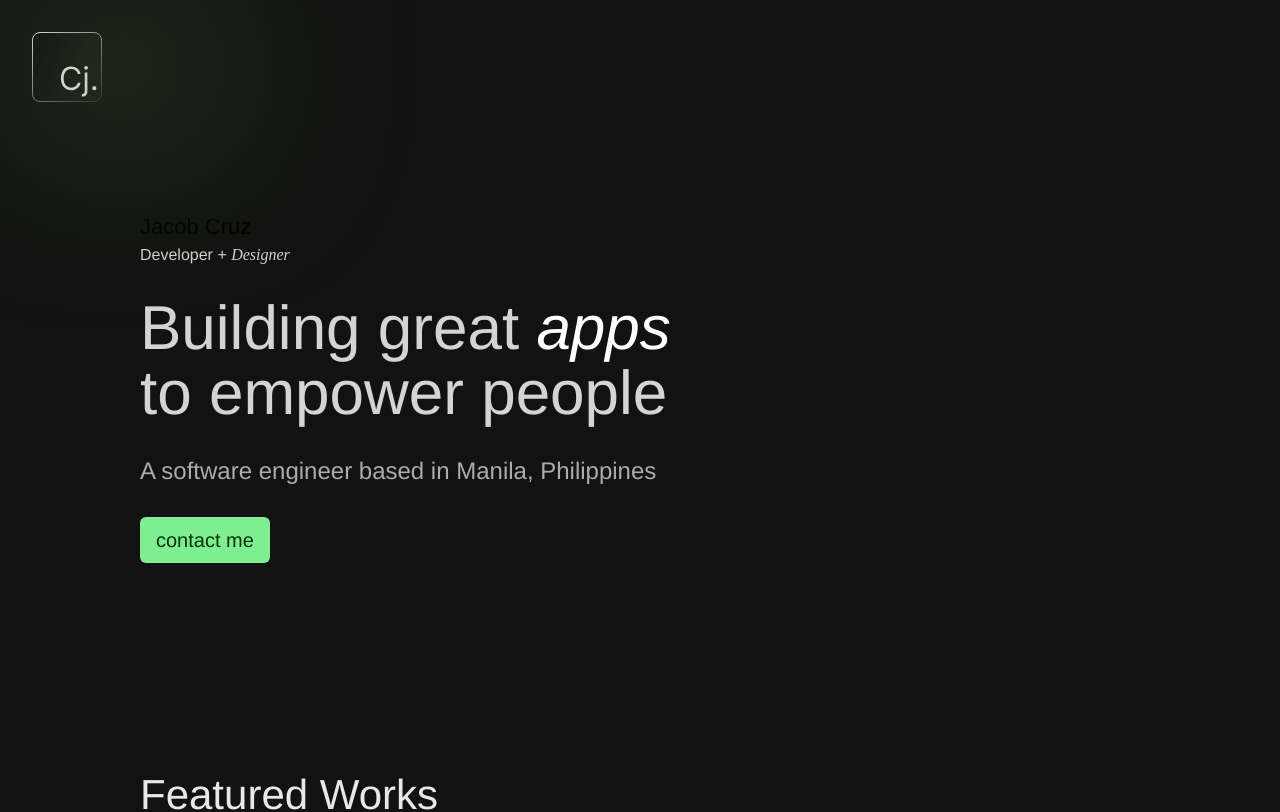
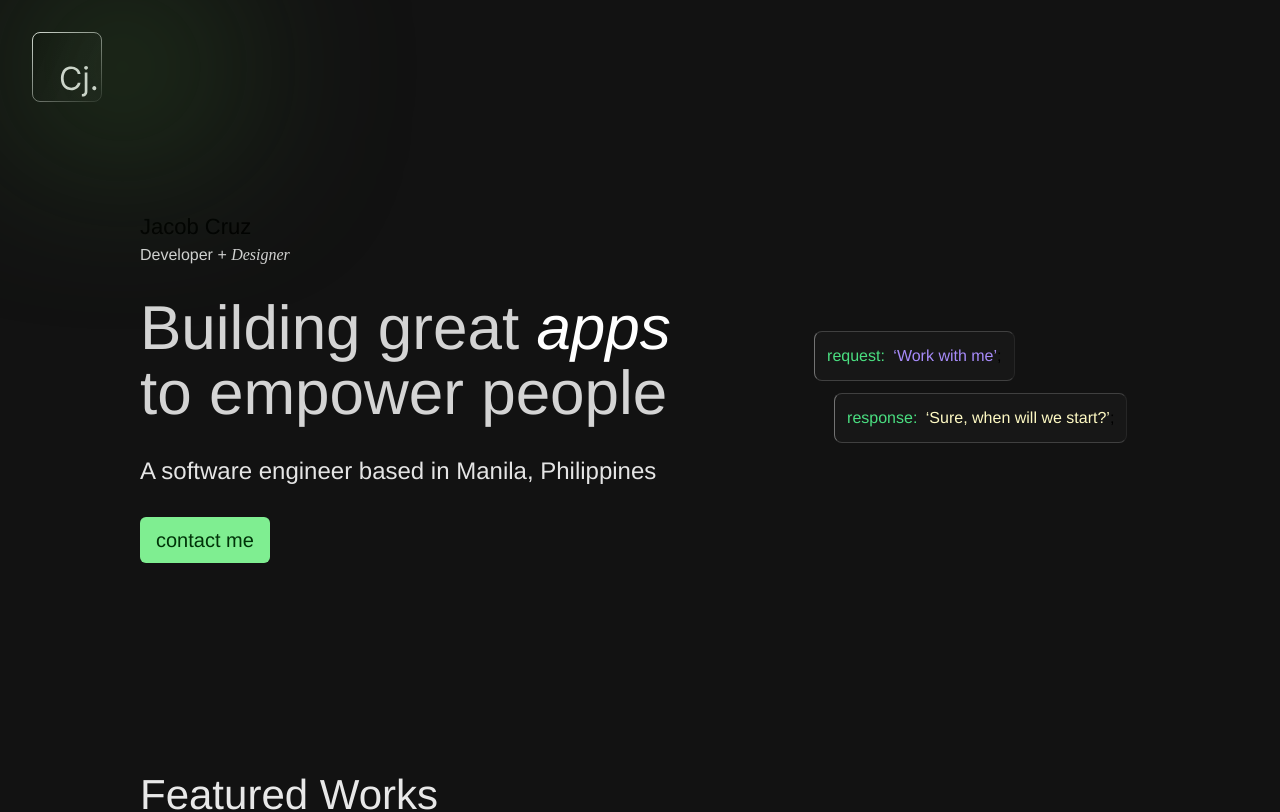
Before and after one commit to JacobDiazCruz/jacobcruz-portfolio, a Next.js app: page / in a window 1280 px wide. Shown: the top 812 px of the page. Built offline with nearby package versions, Linux system fonts and the light colour scheme.

Commit message:
Added: banner chat

```diff
--- a/src/components/Masthead.tsx
+++ b/src/components/Masthead.tsx
@@ -1,6 +1,6 @@
 export default function Masthead() {
   return (
-    <>
+    <div className="flex items-center gap-[100px]">
       <div className="w-full">
         <div className="font-medium text-[22px]">
           Jacob Cruz
@@ -11,7 +11,7 @@ export default function Masthead() {
         <h1 className="md:text-[62px] text-[36px] mt-7 text-neutral-300 font-light md:leading-[65px]">
           Building great <span className="italic text-white font-normal">apps</span> to empower people
         </h1>
-        <p className="md:text-[24px] font-light text-[20px] text-[#ACACAC] mt-7">
+        <p className="md:text-[24px] font-light text-[20px] text-neutral-200 mt-7">
           A software engineer based in Manila, Philippines
         </p>
         <button className="py-2 px-4 rounded-md ml-0 mt-7 text-[20px] font-normal cursor-pointer bg-[#7FEE91] text-[#003308] border-none">
@@ -19,7 +19,15 @@ export default function Masthead() {
         </button>
       </div>
       <div className="w-[700px] md:block hidden">
+        <div className="w-fit p-3 border bg-neutral-900 border-s-neutral-500 border-y-neutral-700 border-r-neutral-800 rounded-lg font-light">
+          <span className="text-green-400">request: </span>
+          <span className="text-violet-400 ml-1">&lsquo;Work with me&rsquo;</span>;
+        </div>
+        <div className="w-fit p-3 mt-3 ml-5 border bg-neutral-900 border-s-neutral-500 border-y-neutral-700 border-r-neutral-800 rounded-lg font-light">
+          <span className="text-green-400">response: </span>
+          <span className="text-yellow-100 ml-1">&lsquo;Sure, when will we start?&rsquo;</span>;
+        </div>
       </div>
-    </>
+    </div>
   );
 }
```
